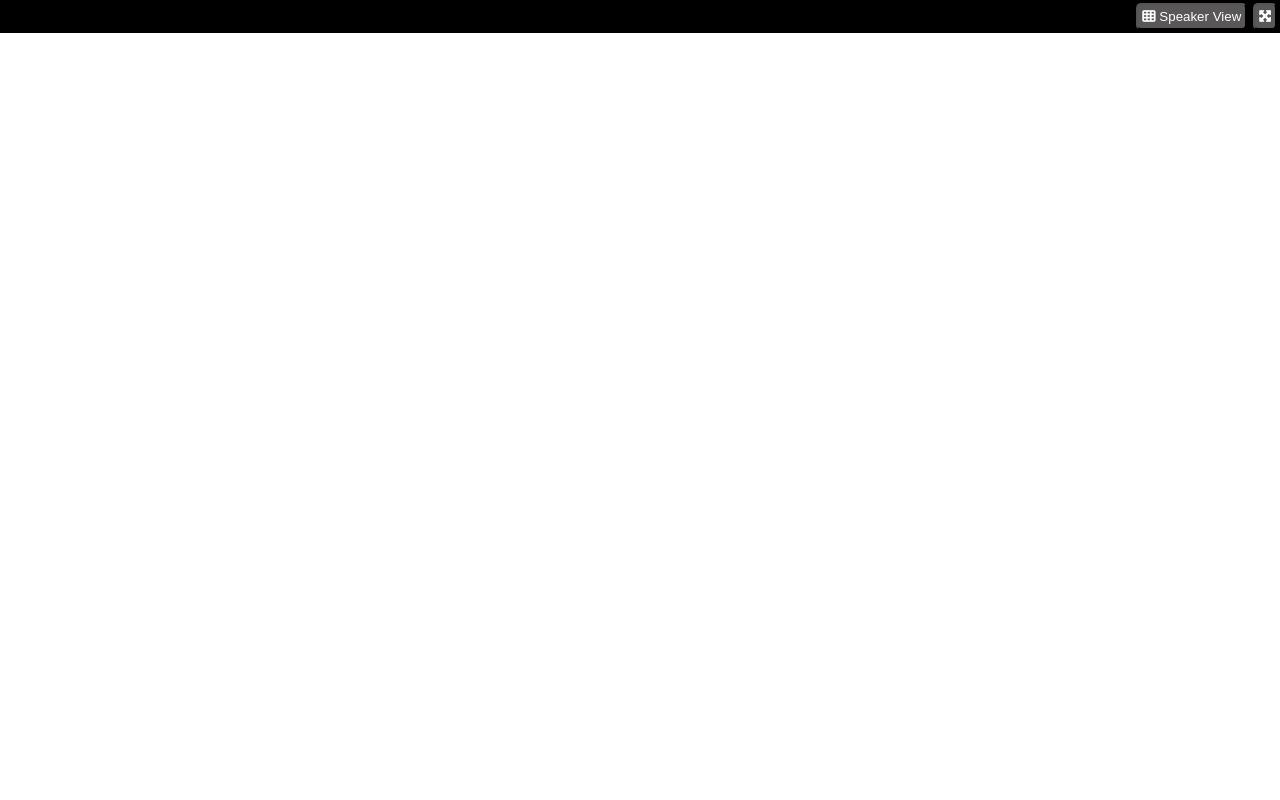
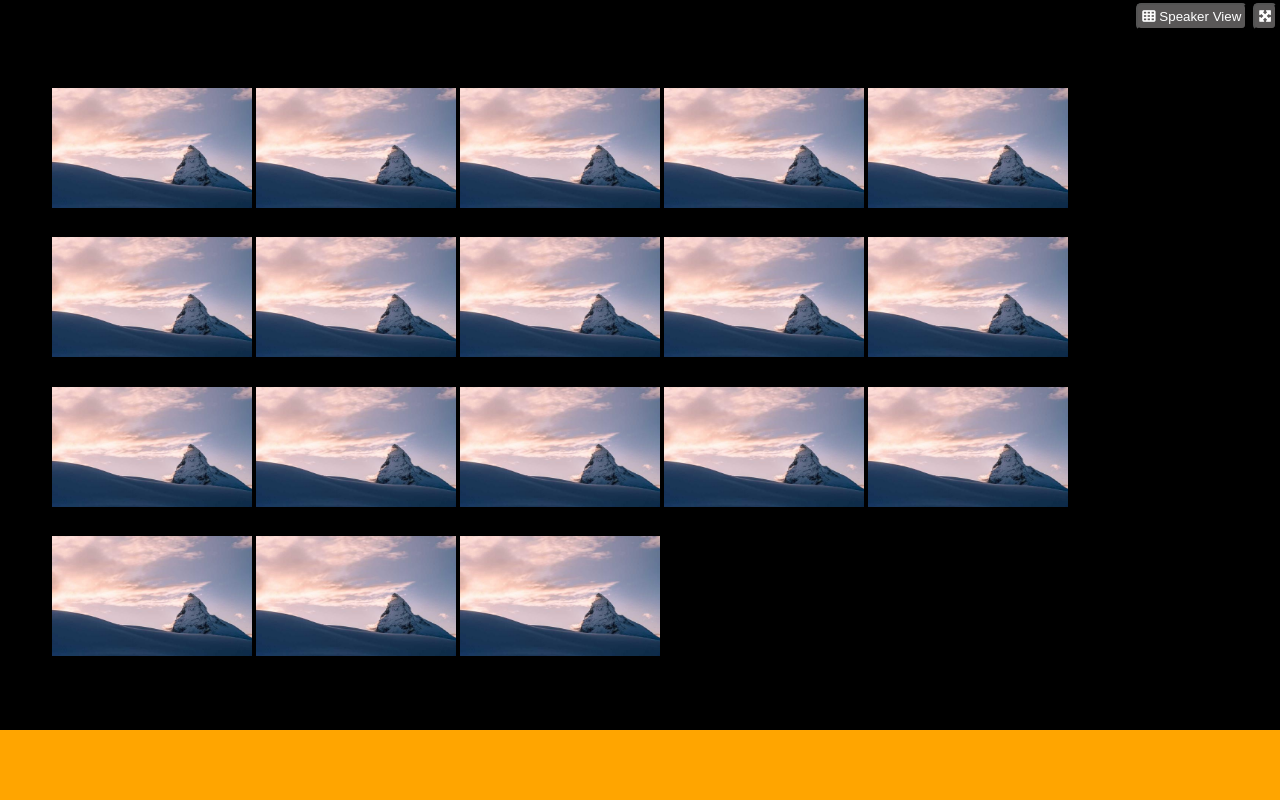
Before and after one commit to GabrielePazi/html-css-zoom, a plain HTML site: page index.html in a window 1280 px wide. Drawn offline with Linux system fonts and the light colour scheme.

Commit message:
1.2 inserimento immagini

```diff
--- a/css/style.css
+++ b/css/style.css
@@ -2,6 +2,13 @@
     margin: 0;
     padding: 0;
     box-sizing: border-box;
+}
+
+body {
+    height: 100vh;
+    display: flex;
+    flex-direction: column;
+    justify-content: flex-start;
 }
 
 .container {
@@ -18,3 +25,28 @@
     border-radius: 5px;
     margin: 3px;
 }
+
+main {
+    background: rgb(00, 0, 0);
+    flex-grow: 2;
+    flex-wrap: wrap;
+    padding: 50px;
+    display: flex;
+    overflow: auto;
+}
+
+.member-card {
+    margin: 5px 2px;
+    display: flex;
+}
+
+img {
+    width: 200px;
+    height: 120px;
+}
+
+footer {
+    background-color: orange;
+    height: 70px;
+    width: 100%;
+}
--- a/index.html
+++ b/index.html
@@ -16,5 +16,65 @@
         </div>
     </header>
 
+    <main>
+        <div class="member-card">
+            <img src="./imgs/mountain.jpg" alt="">
+        </div>
+        <div class="member-card">
+            <img src="./imgs/mountain.jpg" alt="">
+        </div>
+        <div class="member-card">
+            <img src="./imgs/mountain.jpg" alt="">
+        </div>
+        <div class="member-card">
+            <img src="./imgs/mountain.jpg" alt="">
+        </div>
+        <div class="member-card">
+            <img src="./imgs/mountain.jpg" alt="">
+        </div>
+        <div class="member-card">
+            <img src="./imgs/mountain.jpg" alt="">
+        </div>
+        <div class="member-card">
+            <img src="./imgs/mountain.jpg" alt="">
+        </div>
+        <div class="member-card">
+            <img src="./imgs/mountain.jpg" alt="">
+        </div>
+        <div class="member-card">
+            <img src="./imgs/mountain.jpg" alt="">
+        </div>
+        <div class="member-card">
+            <img src="./imgs/mountain.jpg" alt="">
+        </div>
+        <div class="member-card">
+            <img src="./imgs/mountain.jpg" alt="">
+        </div>
+        <div class="member-card">
+            <img src="./imgs/mountain.jpg" alt="">
+        </div>
+        <div class="member-card">
+            <img src="./imgs/mountain.jpg" alt="">
+        </div>
+        <div class="member-card">
+            <img src="./imgs/mountain.jpg" alt="">
+        </div>
+        <div class="member-card">
+            <img src="./imgs/mountain.jpg" alt="">
+        </div>
+        <div class="member-card">
+            <img src="./imgs/mountain.jpg" alt="">
+        </div>
+        <div class="member-card">
+            <img src="./imgs/mountain.jpg" alt="">
+        </div>
+        <div class="member-card">
+            <img src="./imgs/mountain.jpg" alt="">
+        </div>
+    </main>
+
+    <footer>
+
+    </footer>
 </body>
 </html>
```
